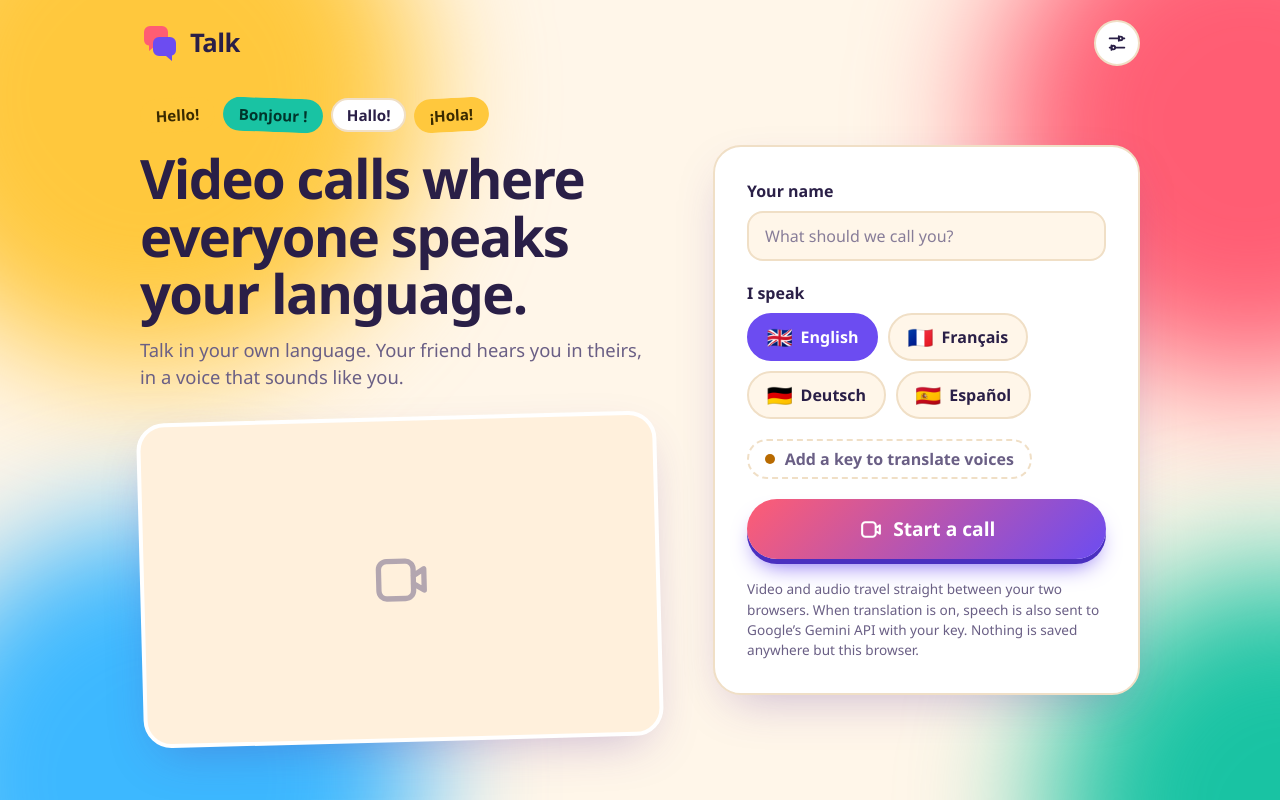
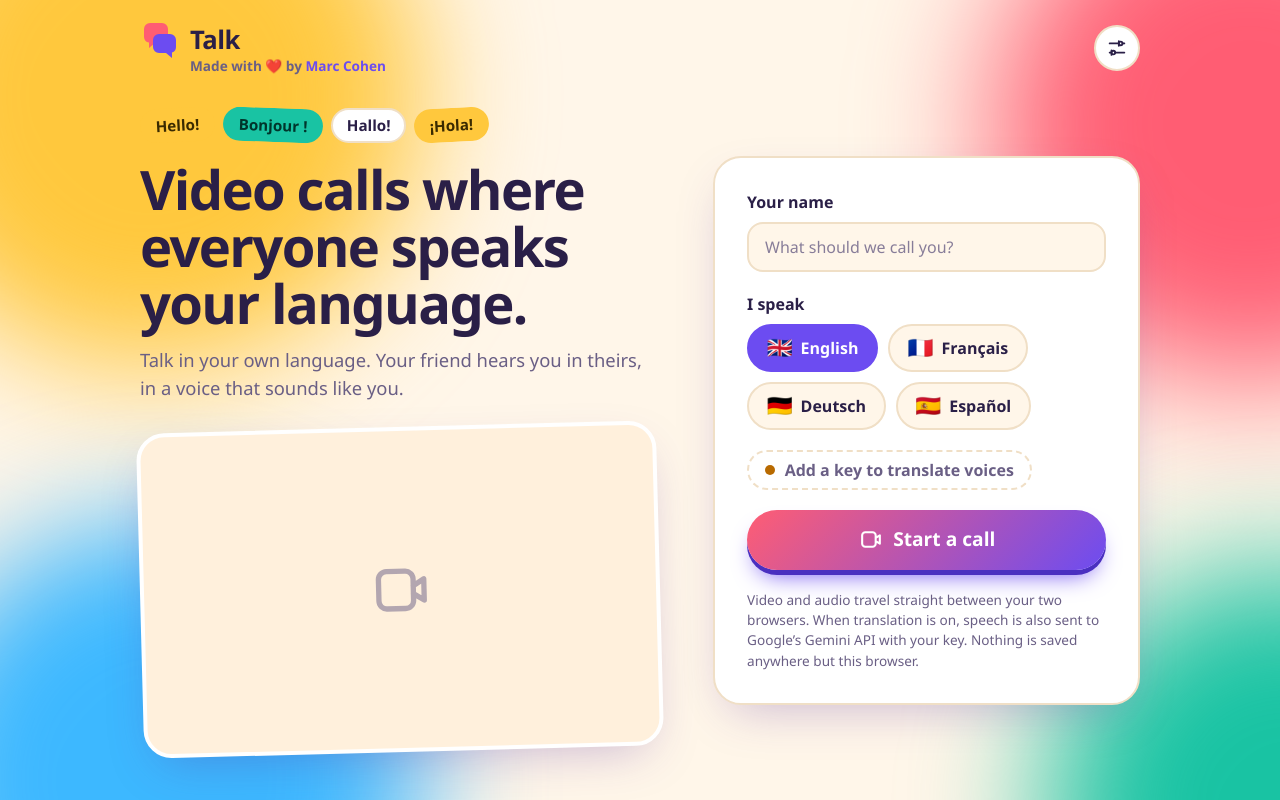
Before and after one commit to mco-gh/talk, a plain HTML site: page index.html in a window 1280 px wide. Drawn offline with Linux system fonts and the light colour scheme.

Commit message:
Add a "Made with ❤️ by Marc Cohen" credit to each app's header
Talk, Words and Bookshelf show a small credit line under the app name,
linking to mco.dev. Talk and Words translate it into each interface
language. Bumps the Words service-worker cache so installed copies
pick up the change.

Co-Authored-By: Claude Opus 5.5 <noreply@anthropic.com>

```diff
--- a/index.html
+++ b/index.html
@@ -19,6 +19,7 @@
   <!-- ───────────── Lobby ───────────── -->
   <main id="lobby" class="lobby">
     <header class="topbar">
+      <div class="brand-wrap">
         <a class="brand" href="./">
           <svg class="logo" viewBox="0 0 40 40" aria-hidden="true">
             <path class="logo-a" d="M4 9a6 6 0 0 1 6-6h12a6 6 0 0 1 6 6v8a6 6 0 0 1-6 6h-7l-6 5v-5.4A6 6 0 0 1 4 17z"/>
@@ -26,6 +27,8 @@
           </svg>
           <span>Talk</span>
         </a>
+        <p class="credit" data-i18n-link="credit">Made with ❤️ by <a href="https://mco.dev/">Marc Cohen</a></p>
+      </div>
       <button class="icon-btn" type="button" command="show-modal" commandfor="settings" data-i18n-label="settings" aria-label="Settings">
         <svg viewBox="0 0 24 24" aria-hidden="true"><path d="M4 7h10M18 7h2M4 17h2M10 17h10M14 4.5v5M6 14.5v5"/><circle cx="16" cy="7" r="2"/><circle cx="8" cy="17" r="2"/></svg>
       </button>
--- a/languages/de.js
+++ b/languages/de.js
@@ -33,6 +33,7 @@ export default {
     'settings.forgetHelp': 'Löscht deinen Namen, deine Sprache und deinen Schlüssel aus diesem Browser.',
     'settings.done': 'Fertig',
     'forgot': 'Alles gelöscht',
+    'credit': 'Mit ❤️ gemacht von {link}',
     'controls': 'Anrufsteuerung',
     'ctl.mic': 'Mikrofon',
     'ctl.cam': 'Kamera',
--- a/languages/en.js
+++ b/languages/en.js
@@ -35,6 +35,7 @@ export default {
     'settings.forgetHelp': 'Erases your name, language and key from this browser.',
     'settings.done': 'Done',
     'forgot': 'All cleared',
+    'credit': 'Made with ❤️ by {link}',
     'controls': 'Call controls',
     'ctl.mic': 'Microphone',
     'ctl.cam': 'Camera',
--- a/languages/es.js
+++ b/languages/es.js
@@ -33,6 +33,7 @@ export default {
     'settings.forgetHelp': 'Borra tu nombre, tu idioma y tu clave de este navegador.',
     'settings.done': 'Listo',
     'forgot': 'Todo borrado',
+    'credit': 'Hecho con ❤️ por {link}',
     'controls': 'Controles de la llamada',
     'ctl.mic': 'Micrófono',
     'ctl.cam': 'Cámara',
--- a/languages/fr.js
+++ b/languages/fr.js
@@ -33,6 +33,7 @@ export default {
     'settings.forgetHelp': 'Efface votre prénom, votre langue et votre clé de ce navigateur.',
     'settings.done': 'Terminé',
     'forgot': 'Tout est effacé',
+    'credit': 'Fait avec ❤️ par {link}',
     'controls': 'Commandes de l’appel',
     'ctl.mic': 'Micro',
     'ctl.cam': 'Caméra',
--- a/languages/index.js
+++ b/languages/index.js
@@ -38,4 +38,10 @@ export function setUiLanguage(code, root = document) {
   for (const el of root.querySelectorAll('[data-i18n]')) el.textContent = t(el.dataset.i18n);
   for (const el of root.querySelectorAll('[data-i18n-label]')) el.setAttribute('aria-label', t(el.dataset.i18nLabel));
   for (const el of root.querySelectorAll('[data-i18n-placeholder]')) el.placeholder = t(el.dataset.i18nPlaceholder);
+  // Text with a link inside: the string marks where the element's <a> goes with {link}.
+  for (const el of root.querySelectorAll('[data-i18n-link]')) {
+    const link = el.querySelector('a');
+    const [before = '', after = ''] = t(el.dataset.i18nLink).split('{link}');
+    el.replaceChildren(before, link, after);
+  }
 }
--- a/styles.css
+++ b/styles.css
@@ -100,6 +100,11 @@ svg { fill: none; stroke: currentColor; stroke-width: 2; stroke-linecap: round;
 .topbar { display: flex; align-items: center; justify-content: space-between; margin-block-end: clamp(16px, 4vh, 44px); }
 .brand { display: inline-flex; align-items: center; gap: 10px; font-weight: 800; font-size: 1.6rem; letter-spacing: -.02em; color: inherit; text-decoration: none; }
 .logo { inline-size: 40px; block-size: 40px; stroke: none; }
+.brand-wrap { display: grid; justify-items: start; }
+/* Lines up under the app name, past the logo. */
+.credit { margin-block-start: -4px; padding-inline-start: 50px; font-size: .85rem; font-weight: 600; color: var(--ink-soft); }
+.credit a { color: var(--violet); font-weight: 700; text-decoration: none; }
+.credit a:hover { text-decoration: underline; }
 .logo-a { fill: var(--coral); }
 .logo-b { fill: var(--violet); mix-blend-mode: light-dark(multiply, screen); }
 
```
Lines whose indentation alone changed are shown as unchanged.
